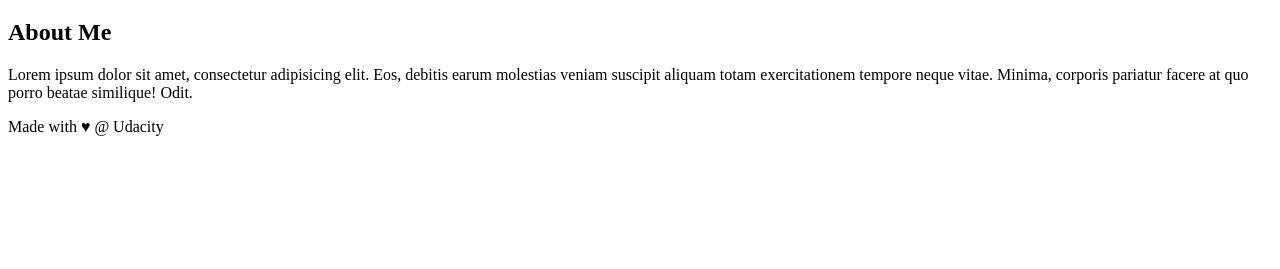
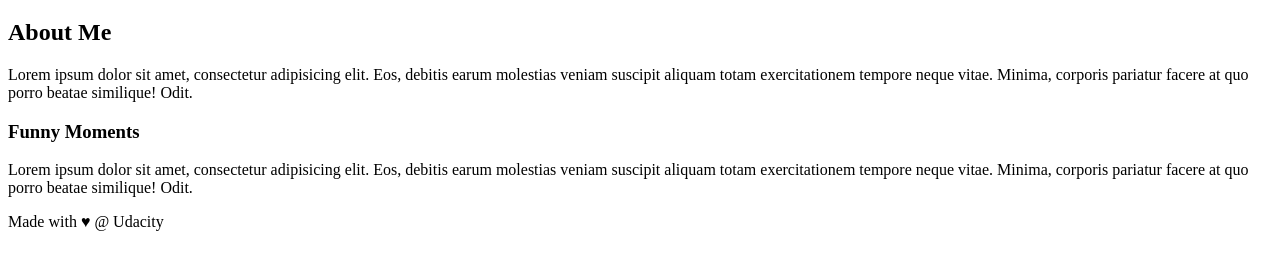
Before and after one commit to amradel27/lets-learn-github, a plain HTML site: page index.html in a window 1280 px wide. Shown: the part 61-330 px from the top of the page. Drawn offline with Linux system fonts and the light colour scheme.

Commit message:
more content to side bar 2

```diff
--- a/index.html
+++ b/index.html
@@ -23,6 +23,11 @@
         <h2>About Me</h2>
 
         <p>Lorem ipsum dolor sit amet, consectetur adipisicing elit. Eos, debitis earum molestias veniam suscipit aliquam totam exercitationem tempore neque vitae. Minima, corporis pariatur facere at quo porro beatae similique! Odit.</p>
+
+        <h3>Funny Moments </h3>
+
+        <p>Lorem ipsum dolor sit amet, consectetur adipisicing elit. Eos, debitis earum molestias veniam suscipit aliquam totam exercitationem tempore neque vitae. Minima, corporis pariatur facere at quo porro beatae similique! Odit.</p>
+
     </aside>
 
     <footer>
```
